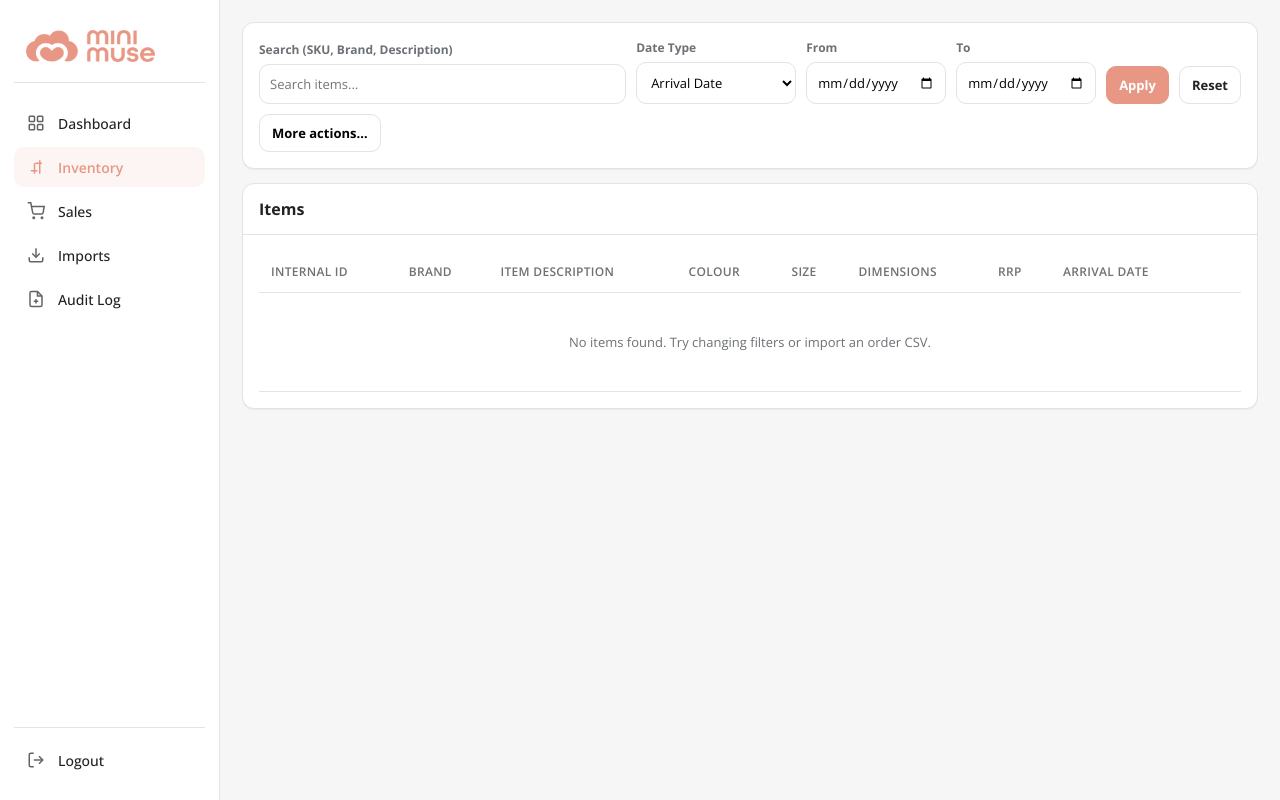
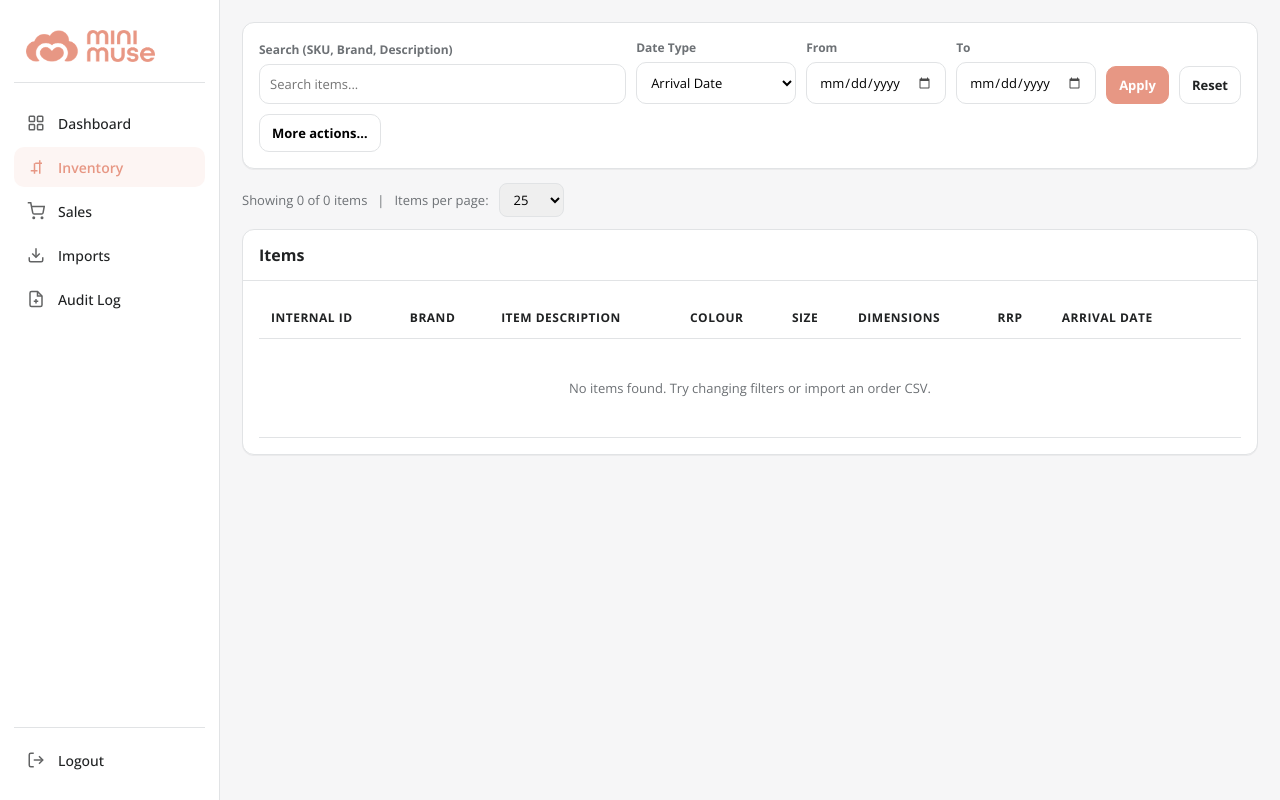
Before and after one commit to schaak722/mini-muse, a Flask app: page /items in a window 1280 px wide. Run offline with Flask 3, Linux system fonts and the light colour scheme; the visitor is signed in with stand-in values (Sample User, id 1); data that the repository does not hold is empty; parts of the project's set-up code (start-up, migrations or seed data) failed here and were passed over.

Commit message:
Add files via upload

```diff
--- a/app/templates/items/list.html
+++ b/app/templates/items/list.html
@@ -1,6 +1,49 @@
 {% extends "base.html" %}
 {% block content %}
 <style>
+  /* Modern date input styling */
+  input[type="date"] {
+    position: relative;
+    background: #fff;
+    border: 1px solid var(--border);
+    border-radius: 10px;
+    padding: 10px 12px;
+    font-size: 13px;
+    font-family: 'Open Sans', sans-serif;
+    cursor: pointer;
+    transition: border-color 0.2s, box-shadow 0.2s;
+  }
+
+  input[type="date"]:hover {
+    border-color: var(--primary);
+  }
+
+  input[type="date"]:focus {
+    outline: none;
+    border-color: var(--primary);
+    box-shadow: 0 0 0 3px var(--primary-light);
+  }
+
+  /* Calendar icon */
+  input[type="date"]::-webkit-calendar-picker-indicator {
+    cursor: pointer;
+    opacity: 0.7;
+    transition: opacity 0.2s;
+  }
+
+  input[type="date"]::-webkit-calendar-picker-indicator:hover {
+    opacity: 1;
+  }
+
+  /* Table header styling - darker and bolder */
+  table th {
+    color: var(--text) !important;
+    font-weight: 700 !important;
+    font-size: 12px;
+    text-transform: uppercase;
+    letter-spacing: 0.5px;
+  }
+
   /* Sold Modal Styles */
   .sold-modal-backdrop {
     display: none;
@@ -349,9 +413,35 @@
     transform: rotate(180deg);
   }
 
+  .pagination-info {
+    display: flex;
+    align-items: center;
+    gap: 10px;
+    font-size: 13px;
+    color: var(--muted);
+    margin-bottom: 12px;
+  }
+
+  .pagination-info select {
+    padding: 6px 10px;
+    border-radius: 8px;
+    border: 1px solid var(--border);
+    font-size: 13px;
+    font-family: 'Open Sans', sans-serif;
+  }
+
   @media (max-width: 1024px) {
     .detail-grid {
       grid-template-columns: repeat(2, 1fr);
+    }
+
+    .row3-container {
+      flex-direction: column;
+      align-items: stretch;
+    }
+
+    .comments-section {
+      width: 100%;
     }
   }
 
@@ -405,6 +495,18 @@
       </div>
     </form>
   </div>
+</div>
+
+<!-- Pagination Info -->
+<div class="pagination-info">
+  <span>Showing {{ items|length }} of {{ total_count }} items</span>
+  <span>|</span>
+  <label>Items per page:</label>
+  <select onchange="updatePerPage(this.value)">
+    <option value="25" {% if per_page == 25 %}selected{% endif %}>25</option>
+    <option value="50" {% if per_page == 50 %}selected{% endif %}>50</option>
+    <option value="100" {% if per_page == 100 %}selected{% endif %}>100</option>
+  </select>
 </div>
 
 <div class="card">
@@ -513,9 +619,9 @@
                         '{{ i.size or '' }}',
                         '{{ i.net_unit_cost }}',
                         '{{ i.freight_net }}'
-                      )">Mark as Sold</button>
+                      )">Mark Sold</button>
                   {% endif %}
-                  <a class="btn" href="{{ url_for('routes.items_edit', pk_id=i.pk_id) }}" onclick="event.stopPropagation();">Edit Item</a>
+                  <a class="btn" href="{{ url_for('routes.items_edit', pk_id=i.pk_id) }}" onclick="event.stopPropagation();">Edit</a>
                 </div>
               </div>
             </div>
@@ -664,6 +770,7 @@
 
 <script>
 let currentOpenRow = null;
+let saveTimeout = null;
 
 function toggleRow(pk) {
   const row = document.getElementById("row-" + pk);
@@ -689,6 +796,50 @@ function toggleRow(pk) {
     row.classList.add("show");
     chevron.classList.add("rotated");
     currentOpenRow = pk;
+  }
+}
+
+function updatePerPage(value) {
+  const url = new URL(window.location.href);
+  url.searchParams.set('per_page', value);
+  window.location.href = url.toString();
+}
+
+async function saveComments(pk_id) {
+  const textarea = document.getElementById('comments-' + pk_id);
+  const statusDiv = document.getElementById('save-status-' + pk_id);
+  const comments = textarea.value.trim();
+
+  // Clear any existing timeout
+  if (saveTimeout) clearTimeout(saveTimeout);
+
+  statusDiv.textContent = 'Saving...';
+  statusDiv.style.color = 'var(--muted)';
+
+  try {
+    const formData = new FormData();
+    formData.append('comments', comments);
+
+    const response = await fetch(`/items/${pk_id}/update-comments`, {
+      method: 'POST',
+      body: formData
+    });
+
+    if (response.ok) {
+      statusDiv.textContent = 'Saved ✓';
+      statusDiv.style.color = 'var(--primary)';
+
+      // Clear status after 2 seconds
+      saveTimeout = setTimeout(() => {
+        statusDiv.textContent = '';
+      }, 2000);
+    } else {
+      statusDiv.textContent = 'Error saving';
+      statusDiv.style.color = 'var(--danger)';
+    }
+  } catch (error) {
+    statusDiv.textContent = 'Error saving';
+    statusDiv.style.color = 'var(--danger)';
   }
 }
 
```
Also changed, not shown: other parts of app/templates/items/list.html (+39 -14 lines).
